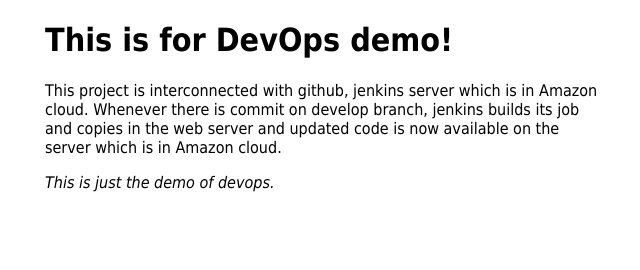
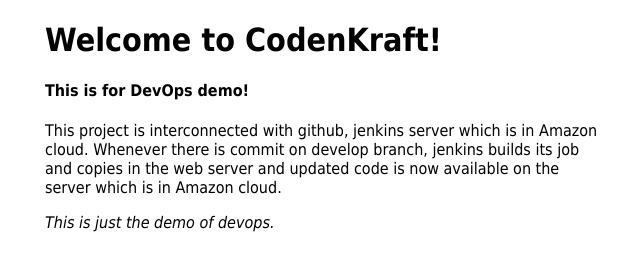
Before and after one commit to mdshoaib707/jenkinsdemo, a plain HTML site: page index.html in a window 1280 px wide. Shown: the whole page, without its empty margins (315-955 px from the left). Drawn offline with Linux system fonts and the light colour scheme.

Commit message:
updated index page

```diff
--- a/index.html
+++ b/index.html
@@ -11,7 +11,8 @@
 </style>
 </head>
 <body>
-<h1>This is for DevOps demo!</h1>
+<h1>Welcome to CodenKraft!</h1>
+<h4>This is for DevOps demo!</h4>
 <p>This project is interconnected with github, jenkins server which is in Amazon cloud.
 Whenever there is commit on develop branch, jenkins builds its job and copies in the web server and updated code is now available on the server which is in Amazon cloud.
 </p>
```
